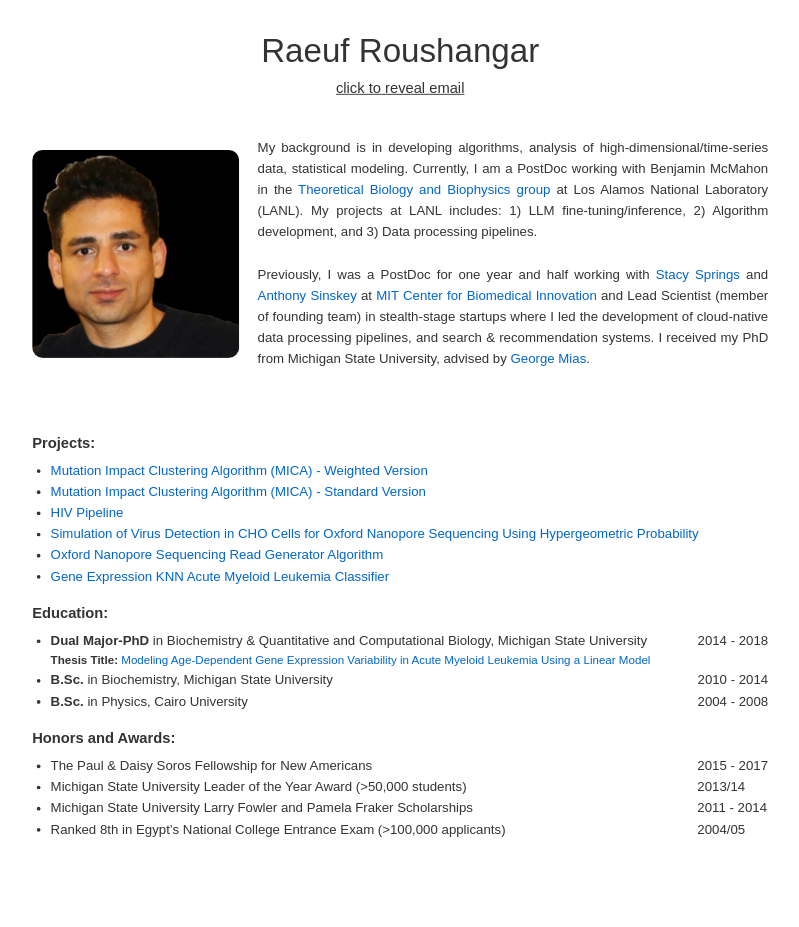
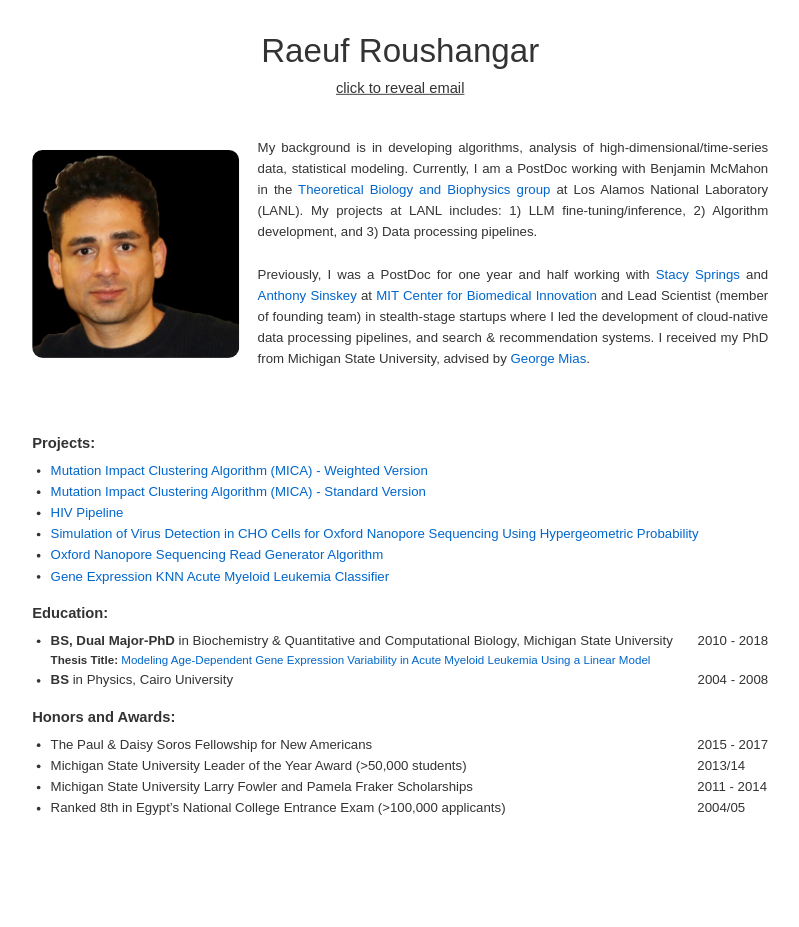
Before and after one commit to raeufroushangar/raeufroushangar.com, a Jekyll site: the page built from index.html, in a window 1280 px wide. Shown: the whole page, without its empty margins (207-1006 px from the left). Built offline with Jekyll 4.4.1, drawn with Linux system fonts in a browser that asks for light colours; after the commit the page ends 904 px from its top, so only the background shows below that.

Commit message:
Updated index.html with necessary changes

```diff
--- a/index.html
+++ b/index.html
@@ -42,18 +42,14 @@ title: Home
 <h3 style="margin-bottom: 5px; font-size: 1em;">Education:</h3>
 <ul style="margin-top: 0; list-style-type: disc; padding-left: 20px; font-size: 0.9em;">
   <li>
-    <span><strong>Dual Major-PhD</strong> in Biochemistry & Quantitative and Computational Biology, Michigan State University</span>
-    <span style="float: right;">2014 - 2018</span>
+    <span><strong>BS, Dual Major-PhD</strong> in Biochemistry & Quantitative and Computational Biology, Michigan State University</span>
+    <span style="float: right;">2010 - 2018</span>
     <ul style="margin-top: 0; font-size: 0.875em; margin-left: -40px; list-style-type: circle;">
       <strong>Thesis Title:</strong> <a href="https://d.lib.msu.edu/etd/19662" target="_blank">Modeling Age-Dependent Gene Expression Variability in Acute Myeloid Leukemia Using a Linear Model</a>
     </ul>
   </li>
   <li>
-    <span><strong>B.Sc.</strong> in Biochemistry, Michigan State University</span>
-    <span style="float: right;">2010 - 2014</span>
-  </li>
-  <li>
-    <span><strong>B.Sc.</strong> in Physics, Cairo University</span>
+    <span><strong>BS</strong> in Physics, Cairo University</span>
     <span style="float: right;">2004 - 2008</span>
   </li>
 </ul>
```
